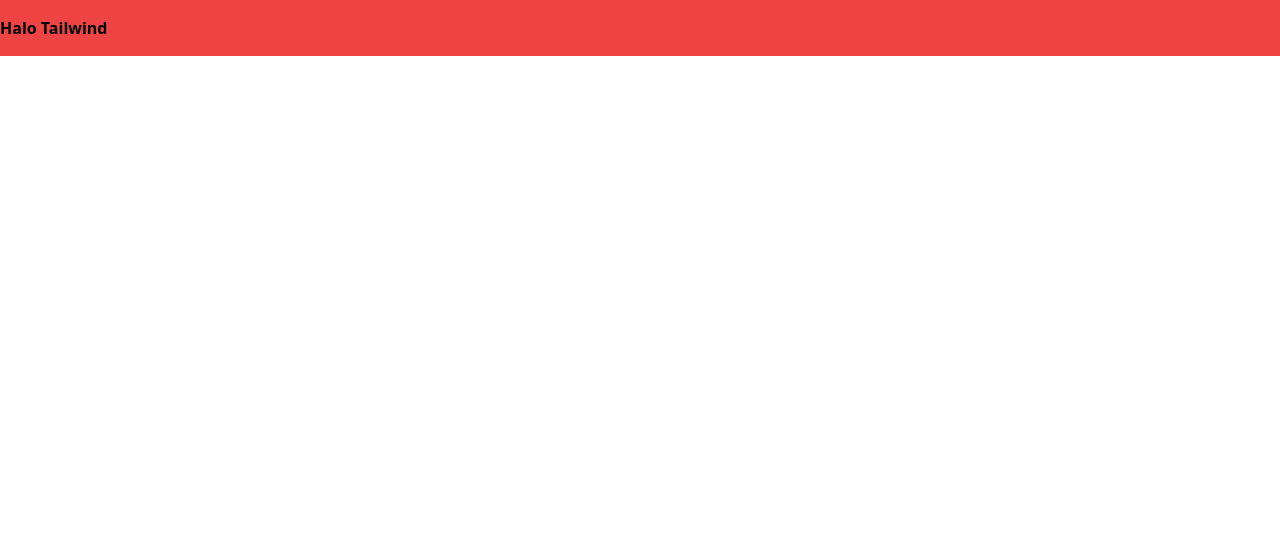
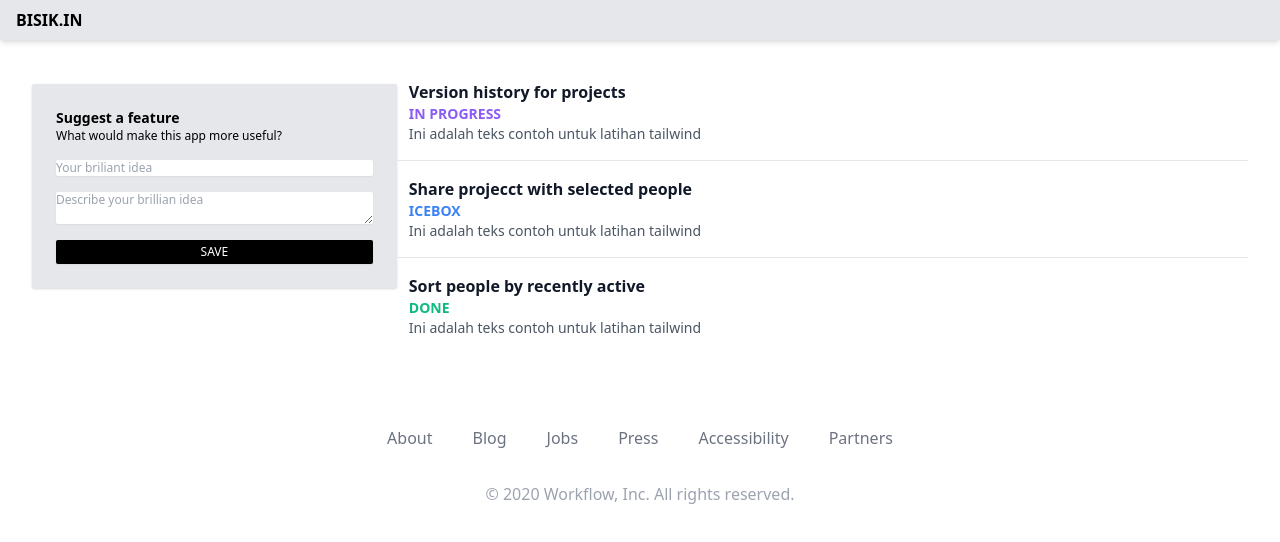
Before and after one commit to rizafahmi/bisikin-livestream, a React (Create React App) app: page / in a window 1280 px wide. Shown: the top 542 px of the page. Built offline with nearby package versions, Linux system fonts and the light colour scheme.

Commit message:
Finish convert template

```diff
--- a/src/App.js
+++ b/src/App.js
@@ -1,10 +1,14 @@
-import logo from './logo.svg';
+import Header from './components/Header.js';
+import Footer from './components/Footer.js';
+import Main from './components/Main.js';
 
 function App() {
   return (
-    <div className="bg-red-500 py-4">
-      <h1 className="font-lg font-bold">Halo Tailwind</h1>
-    </div>
+    <>
+      <Header />
+      <Main />
+      <Footer />
+    </>
   );
 }
 
--- /dev/null
+++ b/src/components/Footer.js
@@ -0,0 +1,49 @@
+function Footer() {
+  return (
+    <footer className="bg-white">
+        <div className="max-w-7xl mx-auto py-12 px-4 overflow-hidden sm:px-6 lg:px-8">
+            <nav className="-mx-5 -my-2 flex flex-wrap justify-center" aria-label="Footer">
+                <div className="px-5 py-2">
+                    <a href="#" className="text-base text-gray-500 hover:text-gray-900">
+                        About
+                    </a>
+                </div>
+                <div className="px-5 py-2">
+                    <a href="#" className="text-base text-gray-500 hover:text-gray-900">
+                        Blog
+                    </a>
+                </div>
+
+                <div className="px-5 py-2">
+                    <a href="#" className="text-base text-gray-500 hover:text-gray-900">
+                        Jobs
+                    </a>
+                </div>
+
+                <div className="px-5 py-2">
+                    <a href="#" className="text-base text-gray-500 hover:text-gray-900">
+                        Press
+                    </a>
+                </div>
+
+                <div className="px-5 py-2">
+                    <a href="#" className="text-base text-gray-500 hover:text-gray-900">
+                        Accessibility
+                    </a>
+                </div>
+
+                <div className="px-5 py-2">
+                    <a href="#" className="text-base text-gray-500 hover:text-gray-900">
+                        Partners
+                    </a>
+                </div>
+            </nav>
+            <p className="mt-8 text-center text-base text-gray-400">
+                &copy; 2020 Workflow, Inc. All rights reserved.
+            </p>
+        </div>
+    </footer>
+  )
+}
+
+export default Footer;
--- /dev/null
+++ b/src/components/Form.js
@@ -0,0 +1,25 @@
+function Form() {
+  return (
+    <div className="form" style={{flex: 3}}>
+      <div className="bg-gray-200 overflow-hidden shadow rounded-sm my-5">
+        <div className="px-4 py-5 sm:p-6">
+          <h3 className="font-bold text-sm">Suggest a feature</h3>
+          <p className="text-xs">What would make this app more useful?</p>
+          <form className="">
+            <div className="my-4">
+              <input type="text" name="title" id="title" placeholder="Your briliant idea" className="shadow-sm text-xs focus:ring-indigo-500 focus:border-indigo-500 block w-full border-gray-300 rounded-sm" />
+            </div>
+            <div className="my-4">
+              <textarea placeholder="Describe your brillian idea" className="shadow-sm focus:ring-indigo-500 focus:border-indigo-500 block w-full text-xs border-gray-300 rounded-sm"></textarea>
+            </div>
+            <div>
+              <button className="bg-black text-white px-2 py-1 rounded-sm uppercase text-xs font-medium block w-full shadow-sm">Save</button>
+            </div>
+          </form>
+        </div>
+      </div>
+    </div>
+  )
+}
+
+export default Form;
--- /dev/null
+++ b/src/components/Header.js
@@ -0,0 +1,9 @@
+function Header() {
+  return (
+    <header className="bg-gray-200 px-4 py-2 shadow-md">
+        <h1 className="font-extrabold">BISIK.IN</h1>
+    </header>
+  )
+}
+
+export default Header;
--- /dev/null
+++ b/src/components/List.js
@@ -0,0 +1,31 @@
+function List() {
+  return (
+    <div className="list" style={{flex: 7}}>
+      <ul className="divide-y divide-gray-200">
+        <li className="py-4 flex">
+          <div className="ml-3">
+            <p className="text-base font-bold text-gray-900">Version history for projects</p>
+            <p className="text-sm font-semibold text-purple-500">IN PROGRESS</p>
+            <p className="text-sm font-normal text-gray-600">Ini adalah teks contoh untuk latihan tailwind</p>
+          </div>
+        </li>
+        <li className="py-4 flex">
+          <div className="ml-3">
+            <p className="text-base font-bold text-gray-900">Share projecct with selected people</p>
+            <p className="text-sm font-semibold text-blue-500">ICEBOX</p>
+            <p className="text-sm font-normal text-gray-600">Ini adalah teks contoh untuk latihan tailwind</p>
+          </div>
+        </li>
+        <li className="py-4 flex">
+          <div className="ml-3">
+            <p className="text-base font-bold text-gray-900">Sort people by recently active</p>
+            <p className="text-sm font-semibold text-green-500">DONE</p>
+            <p className="text-sm font-normal text-gray-600">Ini adalah teks contoh untuk latihan tailwind</p>
+          </div>
+        </li>
+      </ul>
+    </div>
+  )
+}
+
+export default List;
--- /dev/null
+++ b/src/components/Main.js
@@ -0,0 +1,15 @@
+import Form from './Form.js';
+import List from './List.js';
+
+function Main() {
+  return (
+    <div className="container max-w-7xl mx-auto my-6 px-4 sm:px-6 lg:px-8">
+        <div className="flex">
+          <Form />
+          <List />
+        </div>
+    </div>
+  )
+}
+
+export default Main;
```
Also changed, not shown: 1 other file (tests, documents, lock files or other folders).
